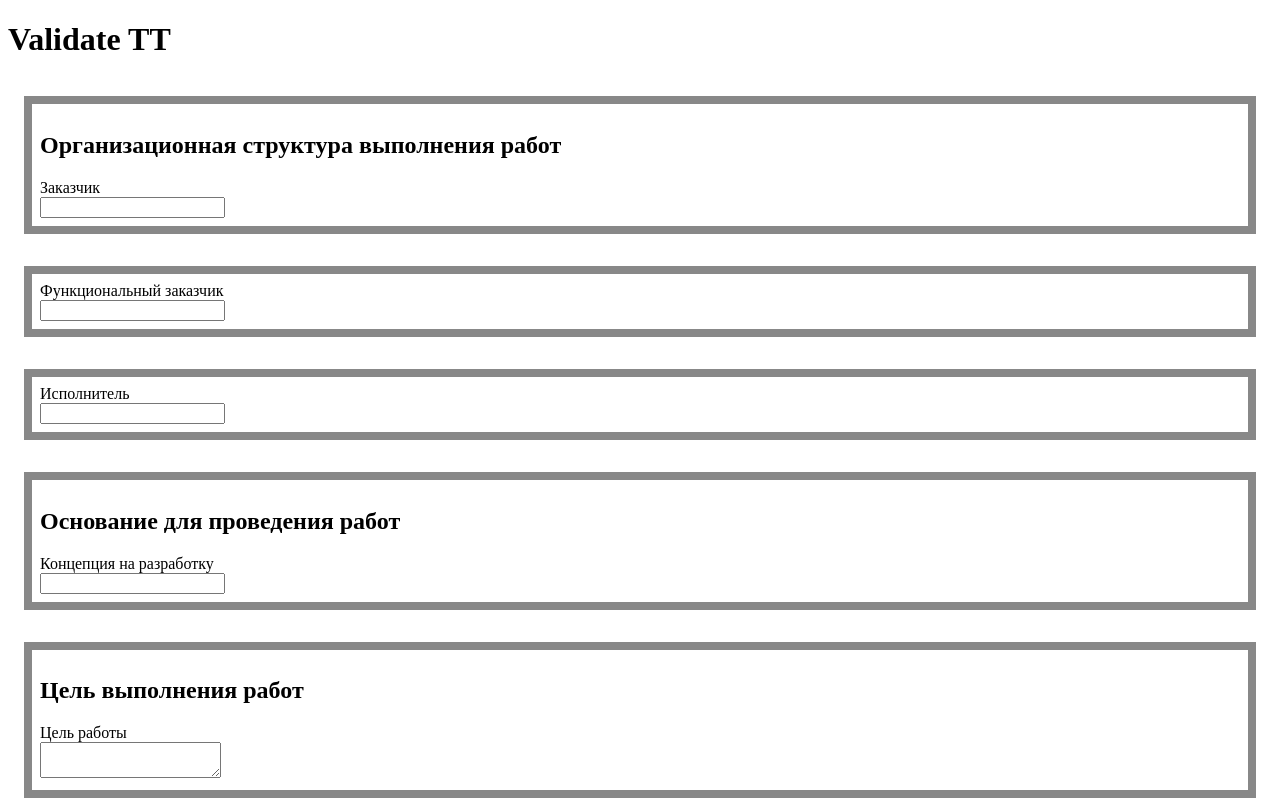
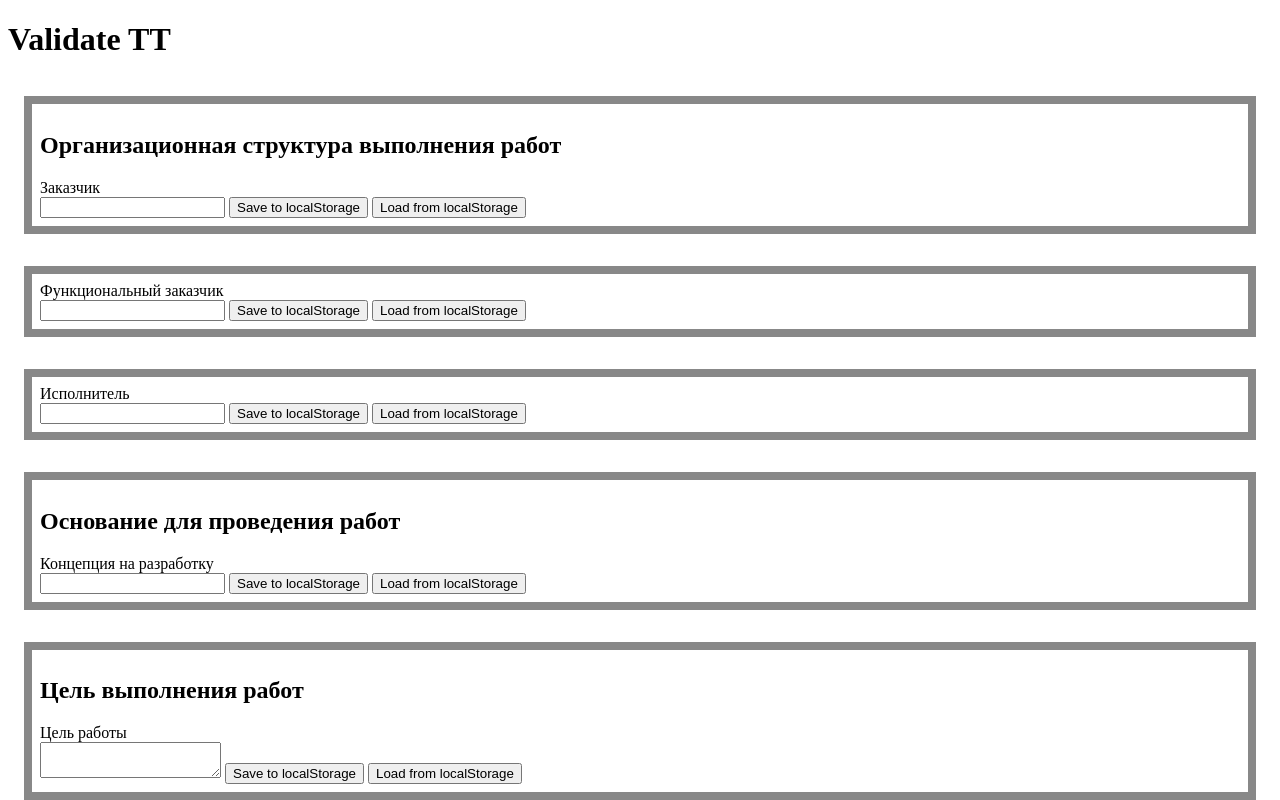
Before and after one commit to generic-name-2166/tt-validation, a SvelteKit app: page / in a window 1280 px wide. Shown: the top 800 px of the page. Built offline with nearby package versions, Linux system fonts and the light colour scheme.

Commit message:
Text storage

```diff
--- a/src/routes/Cell.svelte
+++ b/src/routes/Cell.svelte
@@ -1,9 +1,14 @@
 <script lang="ts">
   import type { InputLayout } from "./template.ts";
+  import type { FormData } from "$lib/formStorage.ts";
   import CellTable from "./CellTable.svelte";
   import CellSubsystems from "./CellSubsystems.svelte";
   import CellCheckbox from "./CellCheckbox.svelte";
-  import { formData } from "$lib/formStorage.ts";
+  import {
+    formData,
+    saveCellToLocalStorage,
+    readFromLocalStorage,
+  } from "$lib/formStorage.ts";
 
   export let layout: InputLayout;
   export let id: number;
@@ -16,7 +21,7 @@
     const value: string = target.value;
 
     formData.update((form_data) => {
-      if (!(typeof form_data[id].data !== "string")) {
+      if (typeof form_data[id].data !== "string") {
         form_data[id].dimensions = [1, 1];
       }
 
@@ -29,12 +34,30 @@
     e.preventDefault();
     const target = e.currentTarget as HTMLElement;
     const value: string = target.textContent!;
+
     formData.update((form_data) => {
-      if (!(typeof form_data[id].data !== "string")) {
+      if (typeof form_data[id].data !== "string") {
         form_data[id].dimensions = [1, 1];
       }
 
       form_data[id].data = value;
+      return form_data;
+    });
+  }
+
+  function saveTextToLocalStorage(): void {
+    saveCellToLocalStorage($formData[id], id);
+  }
+
+  function loadTextFromLocalStorage(): void {
+    const formDataFromStorage: FormData[] | null = readFromLocalStorage();
+    if (!formDataFromStorage || Array.isArray(formDataFromStorage[id].data)) {
+      console.error("Nothing to load from localStorage");
+      return;
+    }
+
+    formData.update((form_data: FormData[]) => {
+      form_data[id] = formDataFromStorage[id];
       return form_data;
     });
   }
@@ -50,6 +73,12 @@
 
   {#if layout.type === "textarea"}
     <textarea id={String(id)} on:change={saveChangeTextarea}></textarea>
+    <button type="button" on:click={saveTextToLocalStorage}>
+      Save to localStorage
+    </button>
+    <button type="button" on:click={loadTextFromLocalStorage}>
+      Load from localStorage
+    </button>
   {:else if layout.type === "checkbox"}
     <CellCheckbox {layout} {id} />
   {:else if layout.type === "table"}
@@ -58,6 +87,12 @@
     <CellSubsystems id={String(id)} dimensions={layout.amount} />
   {:else}
     <input type={layout.type} id={String(id)} on:change={saveChange} />
+    <button type="button" on:click={saveTextToLocalStorage}>
+      Save to localStorage
+    </button>
+    <button type="button" on:click={loadTextFromLocalStorage}>
+      Load from localStorage
+    </button>
   {/if}
 </div>
 
--- a/src/routes/CellTable.svelte
+++ b/src/routes/CellTable.svelte
@@ -57,7 +57,7 @@
     if (
       !formDataFromStorage ||
       !Array.isArray(formDataFromStorage[id].data) ||
-      formDataFromStorage[id].data!.length !== dimensions[0] ||
+      // formDataFromStorage[id].data!.length !== dimensions[0] ||
       formDataFromStorage[id].data![0].length !== dimensions[1]
     ) {
       console.error("Nothing to load from localStorage");
```
